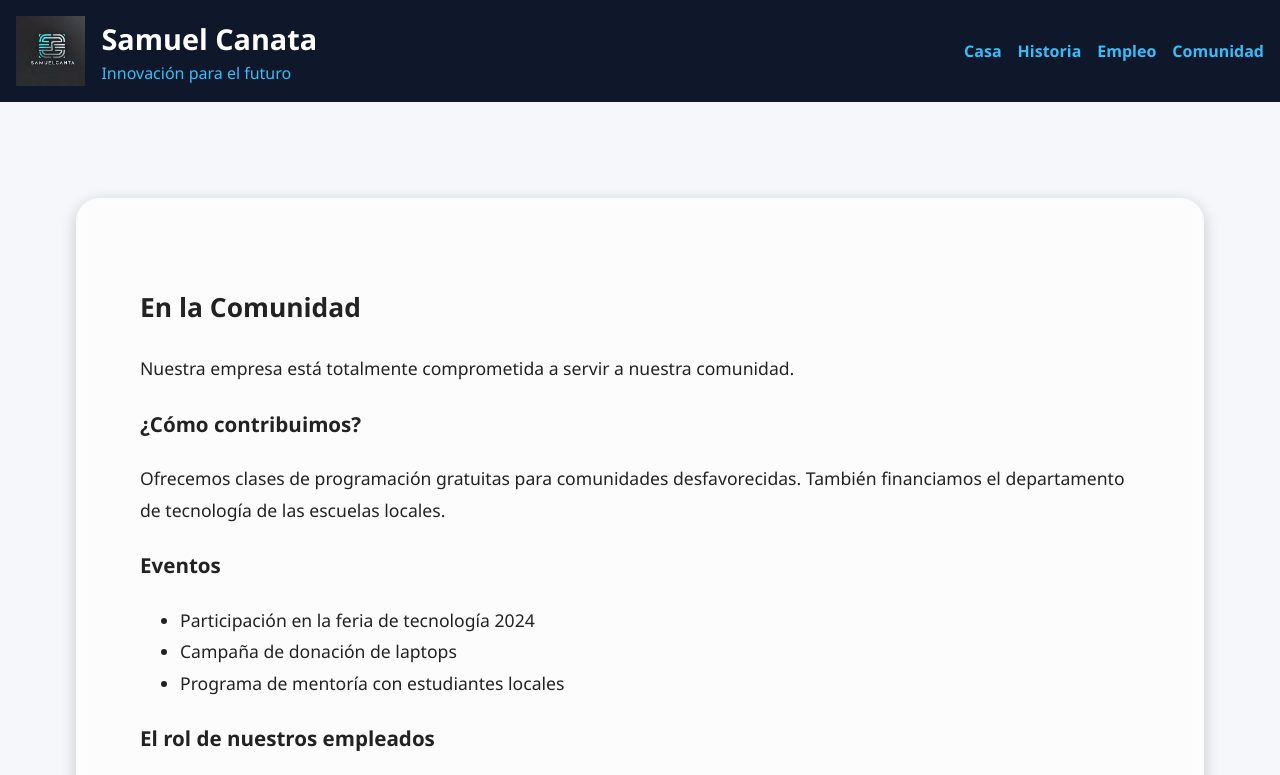
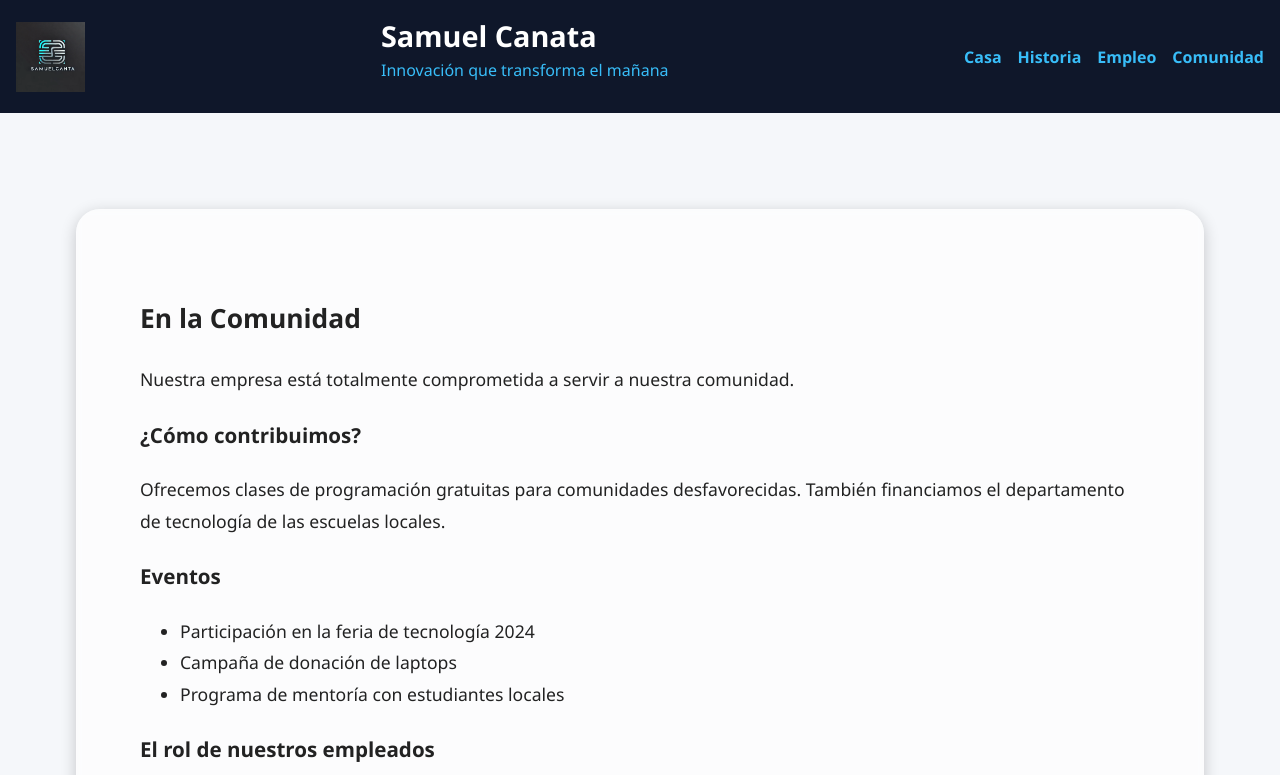
Before and after one commit to samuelcanta/samuelcanta.github.io, a plain HTML site: page comunidad.html in a window 1280 px wide. Shown: the top 775 px of the page. Drawn offline with Linux system fonts and the light colour scheme.

Commit message:
Update comunidad.html

```diff
--- a/comunidad.html
+++ b/comunidad.html
@@ -1,20 +1,18 @@
+<!-- historia.html -->
 <!DOCTYPE html>
 <html lang="es">
 <head>
-  <meta charset="UTF-8" />
-  <meta name="viewport" content="width=device-width, initial-scale=1.0"/>
-  <title>Comunidad – Samuel Canata</title>
-  <link rel="stylesheet" href="styles.css" />
+  <meta charset="UTF-8">
+  <title>Historia - Samuel Canata</title>
+  <meta name="viewport" content="width=device-width, initial-scale=1.0">
+  <link rel="stylesheet" href="styles.css">
 </head>
 <body>
-
   <header>
-    <div style="display: flex; align-items: center; gap: 1rem;">
-      <img src="/img/logo.png" alt="Logo de Samuel Canata" class="logo" />
-      <div>
-        <h1>Samuel Canata</h1>
-        <div class="lema">Innovación para el futuro</div>
-      </div>
+    <img src="/img/logo.png" alt="Logo de Samuel Canata" class="logo">
+    <div>
+      <h1>Samuel Canata</h1>
+      <p class="lema">Innovación que transforma el mañana</p>
     </div>
     <nav>
       <ul>
```
